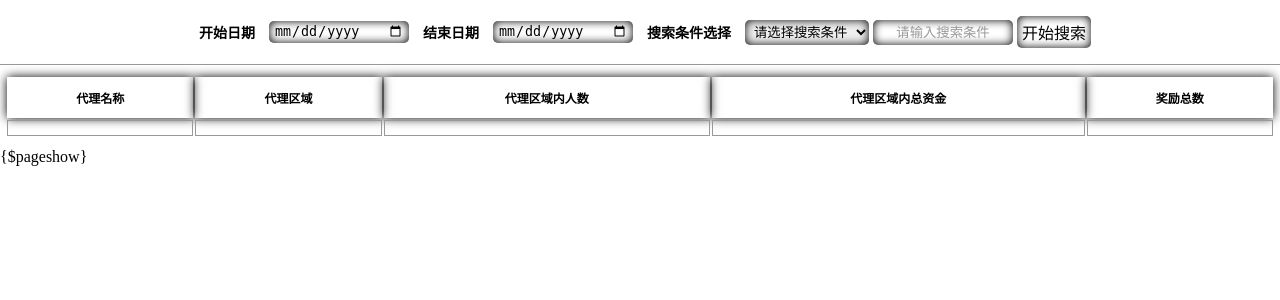
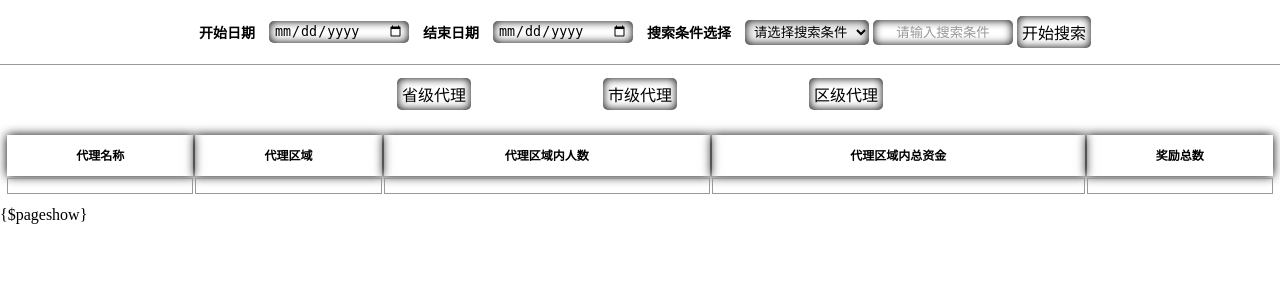
Before and after one commit to LSAres/peoplecarT, a PHP site: page /DbName/game/Admin/View/UserAdministration/regionAgent.html in a window 1280 px wide. Shown: the top 300 px of the page. Run offline with PHP 8.4, Linux system fonts and the light colour scheme; lists and menus that the app fills with data are empty.

Commit message:
后台 区域代理查看 添加 查看选择按钮

```diff
--- a/Public/css/styleSheetT.css
+++ b/Public/css/styleSheetT.css
@@ -720,3 +720,21 @@ input:-ms-input-placeholder { /* Internet Explorer 10+ */
     margin: 10px 0 10px 10px;
     box-shadow: 0 0 20px 5px rgba(177, 165, 165, 0.5) inset;
 }
+/*顶部选择显示列表按钮*/
+.topTableSelectDiv{
+    text-align: center;
+    padding:1% 0;
+
+}
+.tableSelectButton{
+    color: #000;
+    border-radius: 5px;
+    padding: 4px 5px;
+    border: none;
+    cursor: pointer;
+    display: inline-block;
+    vertical-align: middle;
+    box-shadow: 0 0 10px rgba(000, 000, 000, 1) inset;
+    transition: all 1s;
+    margin:0 5%;
+}
--- a/Public/js/commentT.js
+++ b/Public/js/commentT.js
@@ -155,6 +155,21 @@ $(function () {
     $('.adminList').click(function () {
         $('iframe').attr('src', 'index.php?s=/super/AdminControl/adminListPage.html');
     });
+
+    //显示列表选择按钮 class:tableSelectButton
+    $(".tableSelectButton").click(function(){
+        var tableList = $("table");
+        $("table").hide();
+        if($(this).index() == 0){
+            $(tableList[$(this).index()]).fadeIn();
+        }
+        if($(this).index() == 1){
+            $(tableList[$(this).index()]).fadeIn();
+        }
+        if($(this).index() == 2){
+            $(tableList[$(this).index()]).fadeIn();
+        }
+    });
     /**
      *
      *用户列表 下方 切换数据显示页面
--- a/game/Admin/View/UserAdministration/regionAgent.html
+++ b/game/Admin/View/UserAdministration/regionAgent.html
@@ -29,8 +29,57 @@
         <div class="conditionEndSearchStart" onClick="test()">开始搜索</div>
     </form>
 </div>
+<!--显示列表切换选线DIV-->
+<div class="topTableSelectDiv">
+    <div class="tableSelectButton">
+        省级代理
+    </div>
+    <div class="tableSelectButton">
+        市级代理
+    </div>
+    <div class="tableSelectButton">
+        区级代理
+    </div>
+</div>
+<table >
 
-<table>
+    <tr>
+        <th>代理名称</th>
+        <th>代理区域</th>
+        <th>代理区域内人数</th>
+        <th>代理区域内总资金</th>
+        <th>奖励总数</th>
+    </tr>
+    <tr>
+        <td></td>
+        <td></td>
+        <td></td>
+        <td></td>
+        <td></td>
+
+    </tr>
+</table>
+
+<table  style="display:none;">
+
+    <tr>
+        <th>代理名称</th>
+        <th>代理区域</th>
+        <th>代理区域内人数</th>
+        <th>代理区域内总资金</th>
+        <th>奖励总数</th>
+    </tr>
+    <tr>
+        <td></td>
+        <td></td>
+        <td></td>
+        <td></td>
+        <td></td>
+
+    </tr>
+</table>
+
+<table style="display:none;">
 
     <tr>
         <th>代理名称</th>
```
